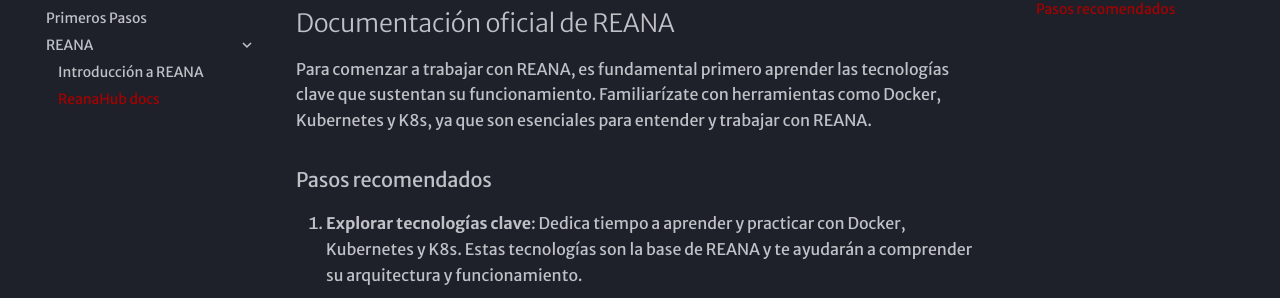
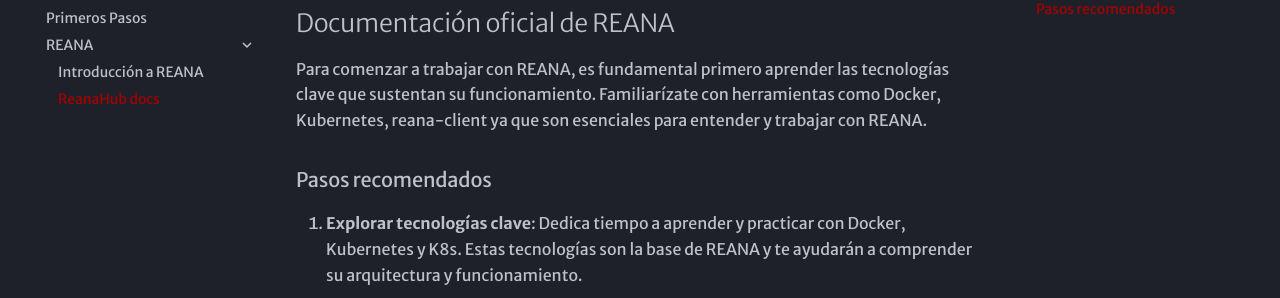
Before and after one commit to CMS-EPN/onboarding-guide, an MkDocs documentation site: the page built from docs/REANA/reanahub-docs.md, in a window 1280 px wide. Shown: the part 174-472 px from the top of the page. Built offline with MkDocs 1.6.1 and Material for MkDocs 9.7.7, drawn with Linux system fonts in a browser that asks for light colours; some web fonts are replaced.

Commit message:
update redundancy with kubernetes and add reana client to skils

```diff
--- a/docs/REANA/reanahub-docs.md
+++ b/docs/REANA/reanahub-docs.md
@@ -2,7 +2,7 @@
 
 ## Documentación oficial de REANA
 
-Para comenzar a trabajar con REANA, es fundamental primero aprender las tecnologías clave que sustentan su funcionamiento. Familiarízate con herramientas como Docker, Kubernetes y K8s, ya que son esenciales para entender y trabajar con REANA.
+Para comenzar a trabajar con REANA, es fundamental primero aprender las tecnologías clave que sustentan su funcionamiento. Familiarízate con herramientas como Docker, Kubernetes, reana-client ya que son esenciales para entender y trabajar con REANA.
 
 ### Pasos recomendados
 
```
